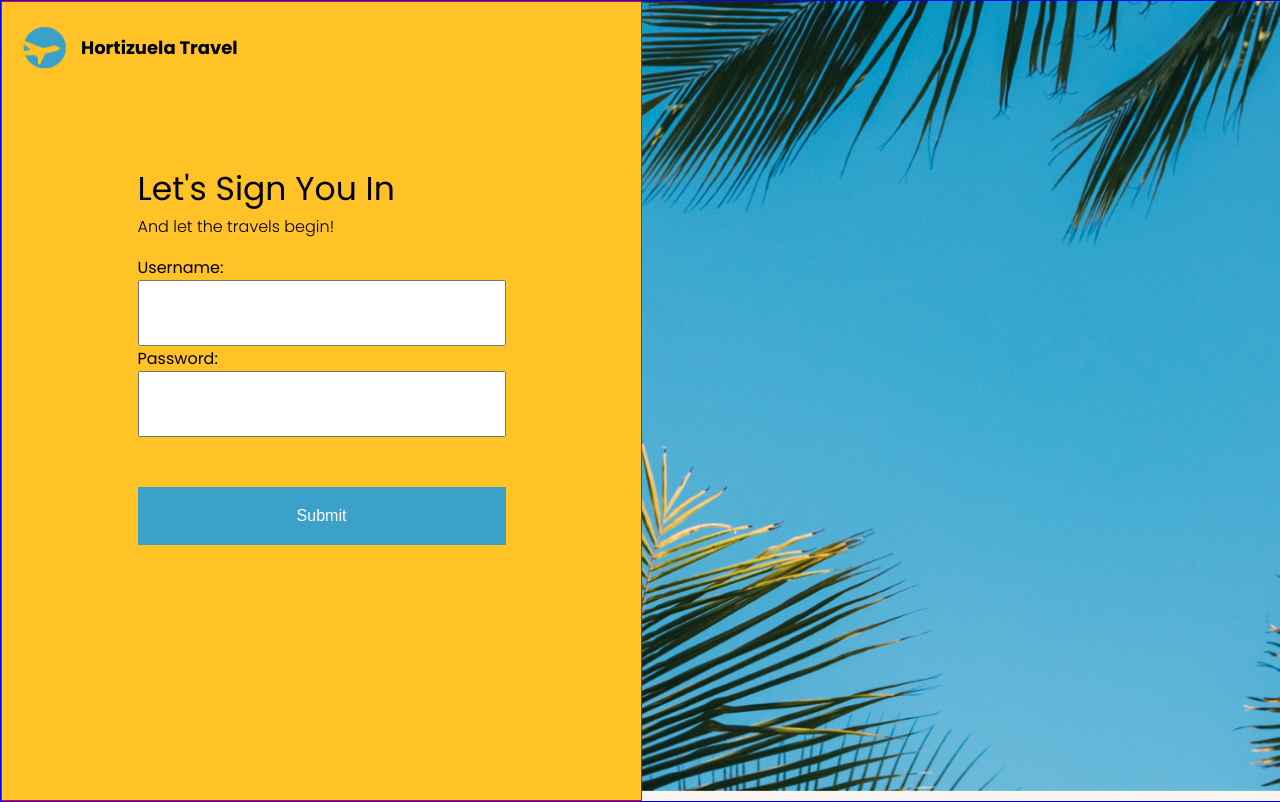
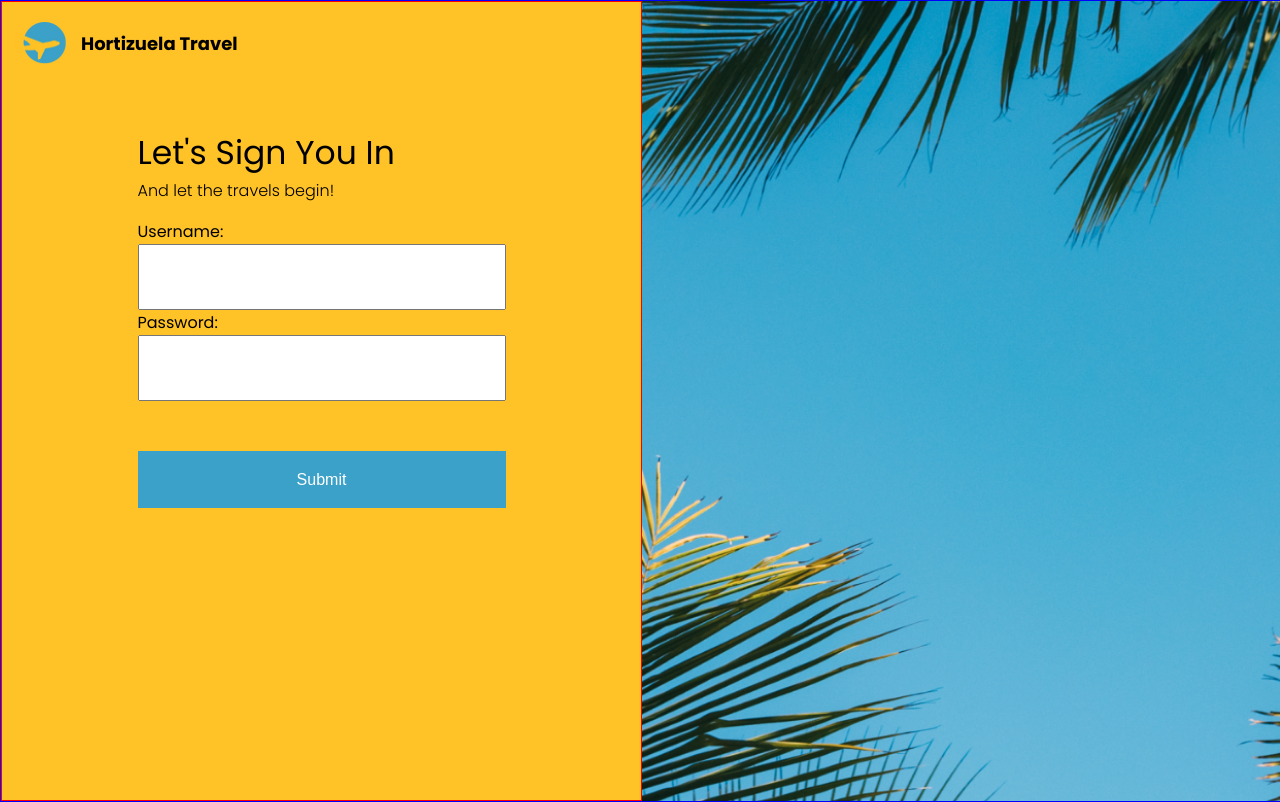
Before and after one commit to jhortizu01/hortizuela-travel, a React (Vite) app: page /login in a window 1280 px wide. Built offline with nearby package versions, Linux system fonts and the light colour scheme; no server answers.

Commit message:
Align nav bar

```diff
--- a/src/components/bookTrip/bookTrip.css
+++ b/src/components/bookTrip/bookTrip.css
@@ -16,5 +16,6 @@
   border-radius: 50px; /* Optional: Add some rounding to the button edges */
   text-decoration: none; /* Ensure no underline */
   border: none;
-  margin-top: 30px
+  margin-top: 30px;
+  font-size: 16px;
 }
--- a/src/components/bookTrip/bookTrip.jsx
+++ b/src/components/bookTrip/bookTrip.jsx
@@ -117,8 +117,7 @@ export const BookTrip = () => {
   return (
     <div className='booking-container'>
       <TravelerNavBar />
-
-      <div>Estimated Cost {tripCost()}</div>
+      <h1>Estimated Cost {tripCost()}</h1>
       <FormControl style={{ width: '400px', marginTop: '20px', backgroundColor: 'white' }}>
         <InputLabel id='location-label'>Location</InputLabel>
         <Select
@@ -163,17 +162,6 @@ export const BookTrip = () => {
           onChange={(newValue) => handleDateChange(newValue)}
         />
       </LocalizationProvider>
-      {/* <div>
-        <label htmlFor='options'>Choose number of days:</label>
-        <select id='options' value={duration} onChange={handleDurationChange}>
-          {Array.from({ length: 10 }, (_, index) => (
-            <option key={index + 1} value={index + 1}>
-              {index + 1}
-            </option>
-          ))}
-        </select>
-      </div> */}
-
       <FormControl style={{ width: '400px', marginTop: '25px', backgroundColor: 'white' }}>
         <InputLabel id='duration-label'>Duration</InputLabel>
         <Select
--- a/src/components/login/login.css
+++ b/src/components/login/login.css
@@ -3,6 +3,7 @@
   flex-direction: row;
   height: 100vh;
   font-family: "Poppins", sans-serif;
+  overflow-y: hidden;
 }
 
 .login-container .form {
@@ -30,7 +31,7 @@
 
 .loginImg img {
   width: 100%; /* Stretches the image to the width of the container */
-  height: 101%; /* Stretches the image to the height of the container */
+  height: 103%; /* Stretches the image to the height of the container */
   object-fit: cover; /* Ensures the image covers the container while maintaining aspect ratio */
   position: absolute; /* Optional: Use this if you need to control positioning */
   top: 0;
--- a/src/components/travlerNavBar/travelerNavBar.css
+++ b/src/components/travlerNavBar/travelerNavBar.css
@@ -13,6 +13,7 @@ nav {
   flex-direction: row;
   align-items: center;
   justify-content: center;
+  margin-top: 20px;
 }
 
 /* General link styles */
@@ -54,3 +55,13 @@ a {
 .logout:hover {
   background-color: #2d6da4; /* Darken the background on hover */
 }
+
+.logo-container {
+  display: flex;
+  flex-direction: row;
+  align-items: center;
+}
+
+h1 {
+  margin: 0;
+}
--- a/src/components/userTrips/userTrips.css
+++ b/src/components/userTrips/userTrips.css
@@ -19,3 +19,11 @@
 .destination-card-container .card:last-child {
   margin-right: 0;
 }
+
+h1 {
+  margin-bottom: 0;
+}
+
+h2 {
+  margin: 0;
+}
--- a/src/components/userTrips/userTrips.jsx
+++ b/src/components/userTrips/userTrips.jsx
@@ -69,8 +69,8 @@ export const UserTrips = () => {
   return (
     <div className='home-page'>
       <TravelerNavBar />
-
-      <div>Total cost of all trips: {tripCost()}</div>
+      <h1>Welcome Back, {singleTraveler.name}</h1>
+      <h2>Total cost of all trips: {tripCost()}</h2>
       <div className='destination-card-container'>
         {mytrips.map((trip) => {
           return (
```
Also changed, not shown: src/components/travlerNavBar/travelerNavbar.jsx (+7 -10 lines).
